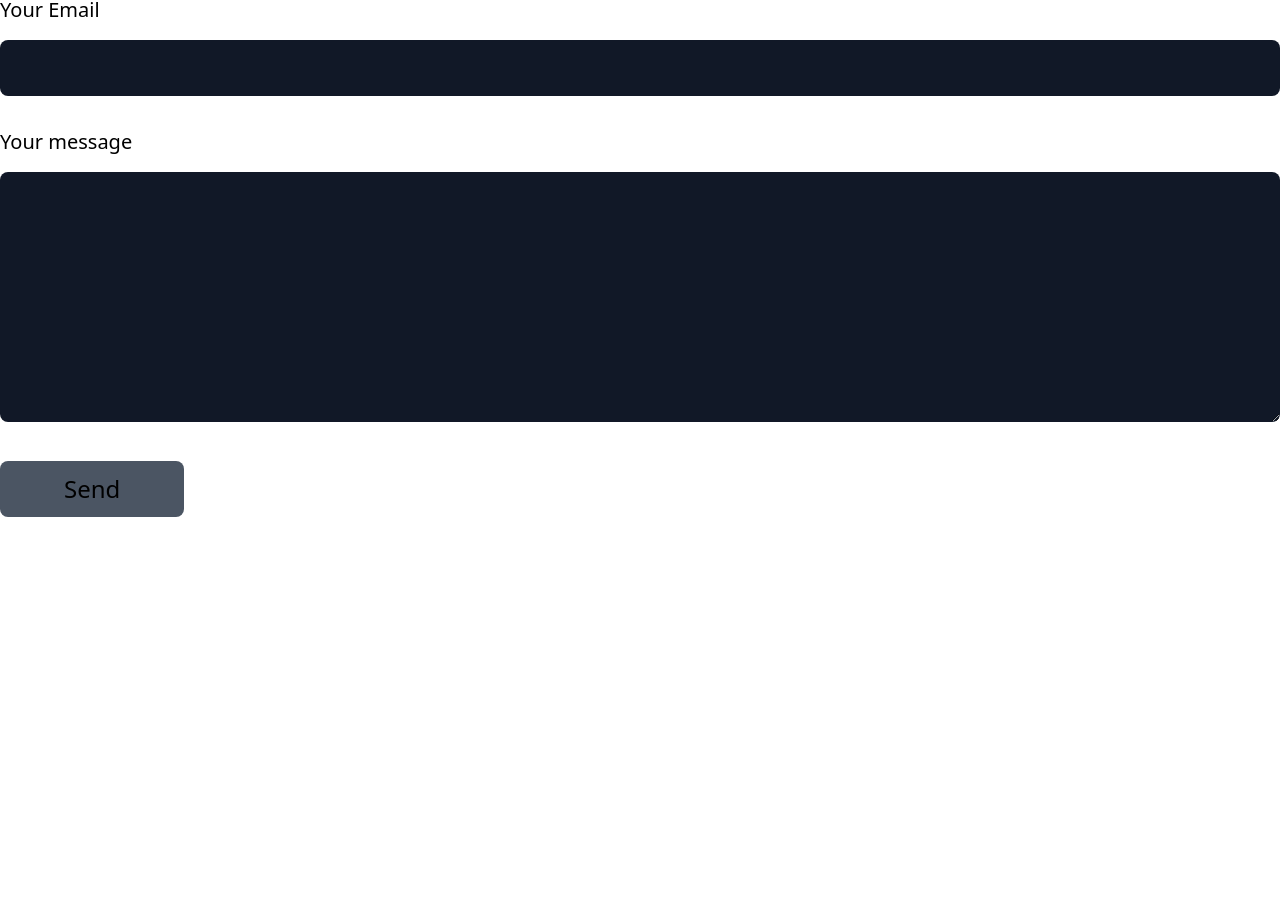
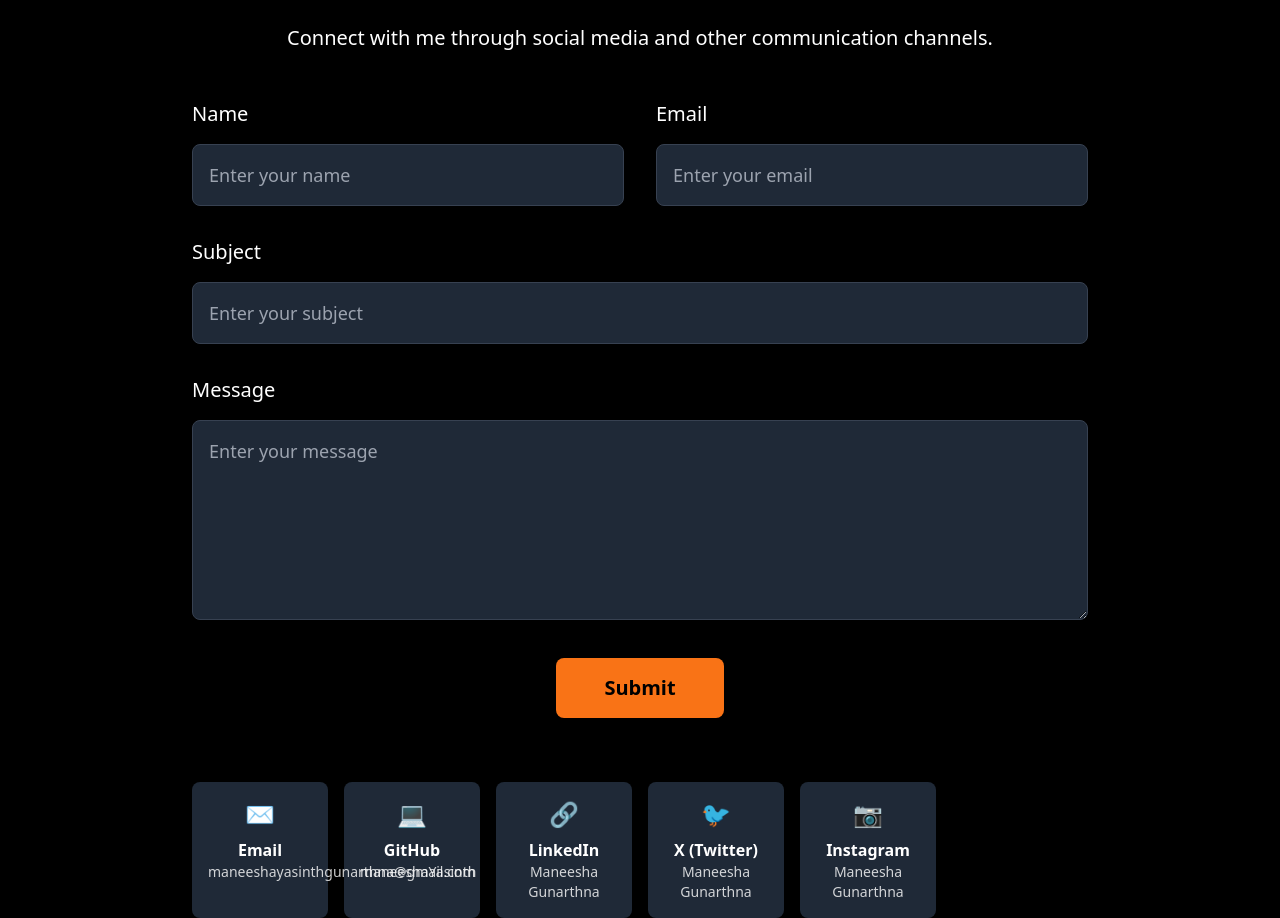
Before and after one commit to maneeshaYasinth/Maneesha-Gunarathna, a React (Vite) app: page /ContactForm in a window 1280 px wide. Shown: the part 136-1054 px from the top of the page. Before the commit the page ends 800 px from the top, so only its background shows below. Built offline with nearby package versions, Linux system fonts and the light colour scheme.

Commit message:
created the contact form

```diff
--- a/src/components/contact.jsx
+++ b/src/components/contact.jsx
@@ -1,57 +1,136 @@
 import React, { useState } from 'react';
+import emailjs from 'emailjs-com';
+import TrailingDotGrid from './TrailingDotGrid';
 
-export default function ContactForm() {
+export default function Connect() {
   const [name, setName] = useState('');
   const [email, setEmail] = useState('');
+  const [subject, setSubject] = useState('');
   const [message, setMessage] = useState('');
+  const [loading, setLoading] = useState(false);
+
+  const handleSubmit = (e) => {
+    e.preventDefault();
+    setLoading(true);
+
+    emailjs.send(
+      import.meta.env.VITE_EMAILJS_SERVICE_ID,
+      import.meta.env.VITE_EMAILJS_TEMPLATE_ID,
+      { name, email, subject, message },
+      import.meta.env.VITE_EMAILJS_USER_ID
+    ).then(() => {
+      alert("Message sent successfully!");
+      setName('');
+      setEmail('');
+      setSubject('');
+      setMessage('');
+      setLoading(false);
+    }).catch((err) => {
+      console.error("Email send error:", err);
+      alert("Failed to send message.");
+      setLoading(false);
+    });
+  };
 
   return (
-    <form className="w-full">
-      <div className="form-group mb-8 w-full">
-        <label htmlFor="name" className="text-xl">
-          Your Name
+    <div id='Connect' className="relative min-h-screen text-white bg-black overflow-hidden flex flex-col items-center justify-center pt-16 px-4">
+      <div className="absolute inset-0 z-1 pointer-events-none">
+        <TrailingDotGrid className="w-full h-full" />
+      </div>
+
+      <div className="relative z-10 w-full max-w-4xl mx-auto">
+        <h1 className="text-4xl md:text-5xl font-bold text-center mb-12 text-orange-500">Connect</h1>
+        <p className="text-xl text-center mb-12">Connect with me through social media and other communication channels.</p>
+
+        <form className="w-full" onSubmit={handleSubmit}>
+          <div className="grid grid-cols-1 md:grid-cols-2 gap-8 mb-8">
+            <div>
+              <label htmlFor="name" className="block text-xl mb-4">Name</label>
               <input
                 type="text"
                 id="name"
                 name="name"
+                placeholder="Enter your name"
                 value={name}
                 onChange={(e) => setName(e.target.value)}
-            className="w-full text-2xl p-3 text-gray-600 bg-gray-900 outline-none border-none rounded-lg mt-4"
+                className="w-full text-lg p-4 bg-gray-800 border border-gray-700 rounded-lg focus:border-orange-500 focus:ring-2 focus:ring-orange-500 outline-none transition"
               />
-        </label>
             </div>
-      <div className="form-group mb-8 w-full">
-        <label htmlFor="email" className="text-xl">
-          Your Email
+            <div>
+              <label htmlFor="email" className="block text-xl mb-4">Email</label>
               <input
                 type="email"
                 id="email"
                 name="email"
+                placeholder="Enter your email"
                 value={email}
                 onChange={(e) => setEmail(e.target.value)}
-            className="w-full text-2xl p-3 text-gray-600 bg-gray-900 outline-none border-none rounded-lg mt-4"
+                className="w-full text-lg p-4 bg-gray-800 border border-gray-700 rounded-lg focus:border-orange-500 focus:ring-2 focus:ring-orange-500 outline-none transition"
               />
-        </label>
             </div>
-      <div className="form-group mb-8 w-full">
-        <label htmlFor="message" className="text-xl">
-          Your message
+          </div>
+
+          <div className="mb-8">
+            <label htmlFor="subject" className="block text-xl mb-4">Subject</label>
+            <input
+              type="text"
+              id="subject"
+              name="subject"
+              placeholder="Enter your subject"
+              value={subject}
+              onChange={(e) => setSubject(e.target.value)}
+              className="w-full text-lg p-4 bg-gray-800 border border-gray-700 rounded-lg focus:border-orange-500 focus:ring-2 focus:ring-orange-500 outline-none transition"
+            />
+          </div>
+
+          <div className="mb-8">
+            <label htmlFor="message" className="block text-xl mb-4">Message</label>
             <textarea
-            type="text"
               id="message"
               name="message"
+              placeholder="Enter your message"
               value={message}
               onChange={(e) => setMessage(e.target.value)}
-            className="w-full text-2xl p-3 text-gray-600 bg-gray-900 outline-none border-none rounded-lg mt-4 min-h-[250px] resize-y"
+              className="w-full text-lg p-4 bg-gray-800 border border-gray-700 rounded-lg focus:border-orange-500 focus:ring-2 focus:ring-orange-500 outline-none transition min-h-[200px] resize-y"
             />
-        </label>
           </div>
+
+          <div className="flex justify-center mb-16">
             <button
               type="submit"
-        className="bg-gray-600 text-black text-2xl inline-block outline-none border-none px-16 py-3 rounded-lg cursor-pointer"
+              disabled={loading}
+              className={`${
+                loading ? 'bg-gray-500' : 'bg-orange-500 hover:bg-orange-600'
+              } text-black font-bold text-xl px-12 py-4 rounded-lg cursor-pointer transition duration-300 transform hover:scale-105`}
             >
-        Send
+              {loading ? 'Sending...' : 'Submit'}
             </button>
+          </div>
         </form>
+
+        <div className="grid grid-cols-2 md:grid-cols-3 lg:grid-cols-6 gap-4 text-center">
+          <SocialLink platform="Email" value="maneeshayasinthgunarthna@gmail.com" href="mailto:maneeshayasinthgunarthna@gmail.com" icon="✉️" />
+          <SocialLink platform="GitHub" value="maneeshaYasinth" href="https://github.com/maneeshaYasinth" icon="💻" />
+          <SocialLink platform="LinkedIn" value="Maneesha Gunarthna" href="#" icon="🔗" />
+          <SocialLink platform="X (Twitter)" value="Maneesha Gunarthna" href="#" icon="🐦" />
+          <SocialLink platform="Instagram" value="Maneesha Gunarthna" href="#" icon="📷" />
+        </div>
+      </div>
+    </div>
   );
 }
+
+function SocialLink({ platform, value, href, icon }) {
+  return (
+    <a
+      href={href}
+      target="_blank"
+      rel="noopener noreferrer"
+      className="bg-gray-800 hover:bg-gray-700 p-4 rounded-lg transition duration-300 hover:text-orange-400"
+    >
+      <div className="text-2xl mb-2">{icon}</div>
+      <div className="font-bold">{platform}</div>
+      <div className="text-sm opacity-80">{value}</div>
+    </a>
+  );
+}
```
Lines whose indentation alone changed are shown as unchanged.
